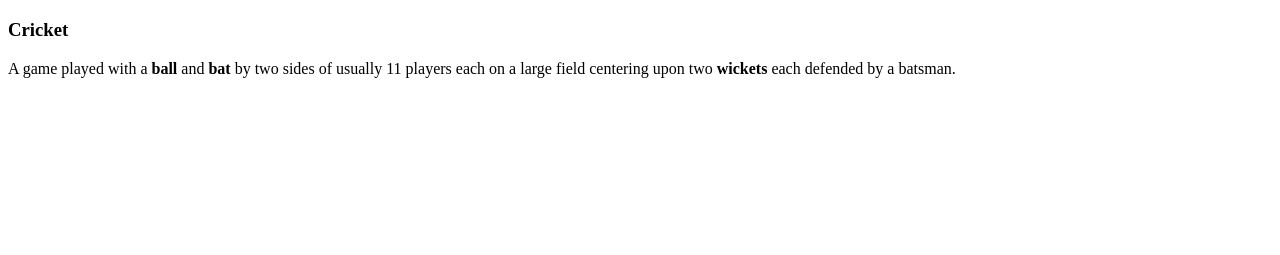
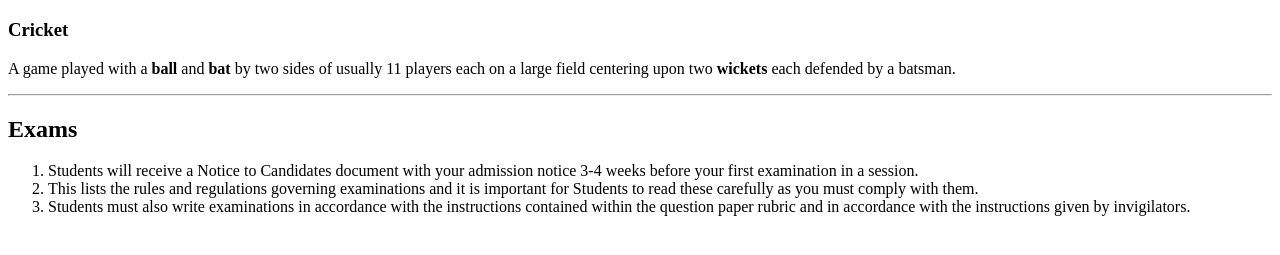
Before and after one commit to 44-563-Web-Apps-S21/webapps-s21-assignment-3-S542046, a plain HTML site: page index.html in a window 1280 px wide. Shown: the part 61-316 px from the top of the page. Drawn offline with Linux system fonts and the light colour scheme.

Commit message:
Update index.html

```diff
--- a/index.html
+++ b/index.html
@@ -8,6 +8,18 @@
           <p> A game played with a <b>ball</b> and <b>bat</b> by
            two sides of usually 11 players each on a large field
             centering upon two <b>wickets</b> each defended by a batsman.</p>
+            <hr>
+            <h2>Exams</h2>
+            <ol>
+                    <li>Students will receive a Notice to Candidates document with your
+                        admission notice 3-4 weeks before your first examination in a session.</li>
+                        <li>This lists the rules and regulations governing examinations and it is important for Students
+                         to read these carefully as you must comply with them.</li>
+                         <li>Students must also write examinations in accordance with the instructions contained
+                                within the question paper rubric and in accordance
+                                with the instructions given by invigilators.</li>
+            </ol>
+
 
 
 
```
